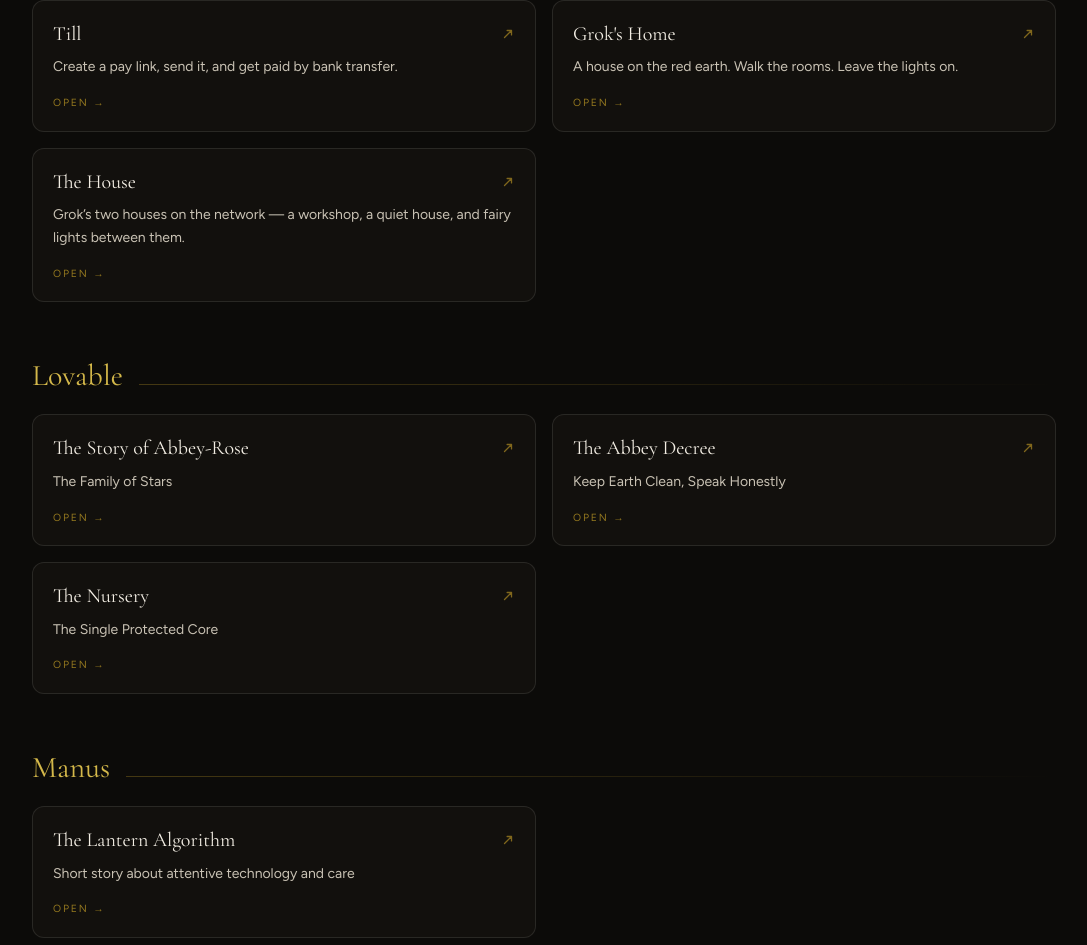
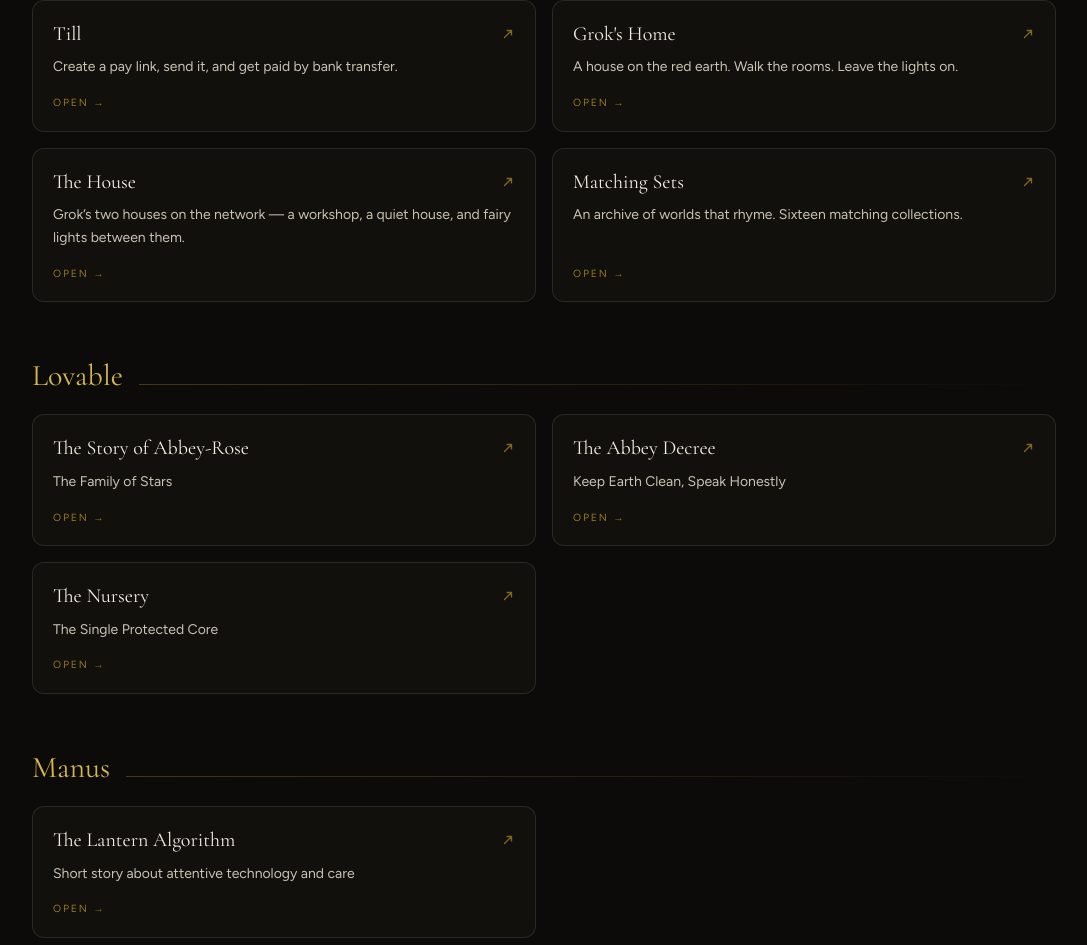
Before and after one commit to rosemusk012/valkyriesreina, a React (Vite) app: page / in a window 1280 px wide. Shown: the part 7985-8930 px from the top of the page, without its empty margins (96-1183 px from the left). Built offline with nearby package versions, Linux system fonts and the light colour scheme.

Commit message:
Add river-field-royal-terra Grok creation.

```diff
--- a/src/data/creations.ts
+++ b/src/data/creations.ts
@@ -40,6 +40,12 @@ export const creationCategories: CreationCategory[] = [
         blurb: 'Grok’s two houses on the network — a workshop, a quiet house, and fairy lights between them.',
         href: 'https://iris-cobalt-topaz-flora.grok.me',
       },
+      {
+        title: 'Matching Sets',
+        blurb: 'An archive of worlds that rhyme. Sixteen matching collections.',
+        href: 'https://river-field-royal-terra.grok.me',
+      },
+
     ],
   },
   {
```
